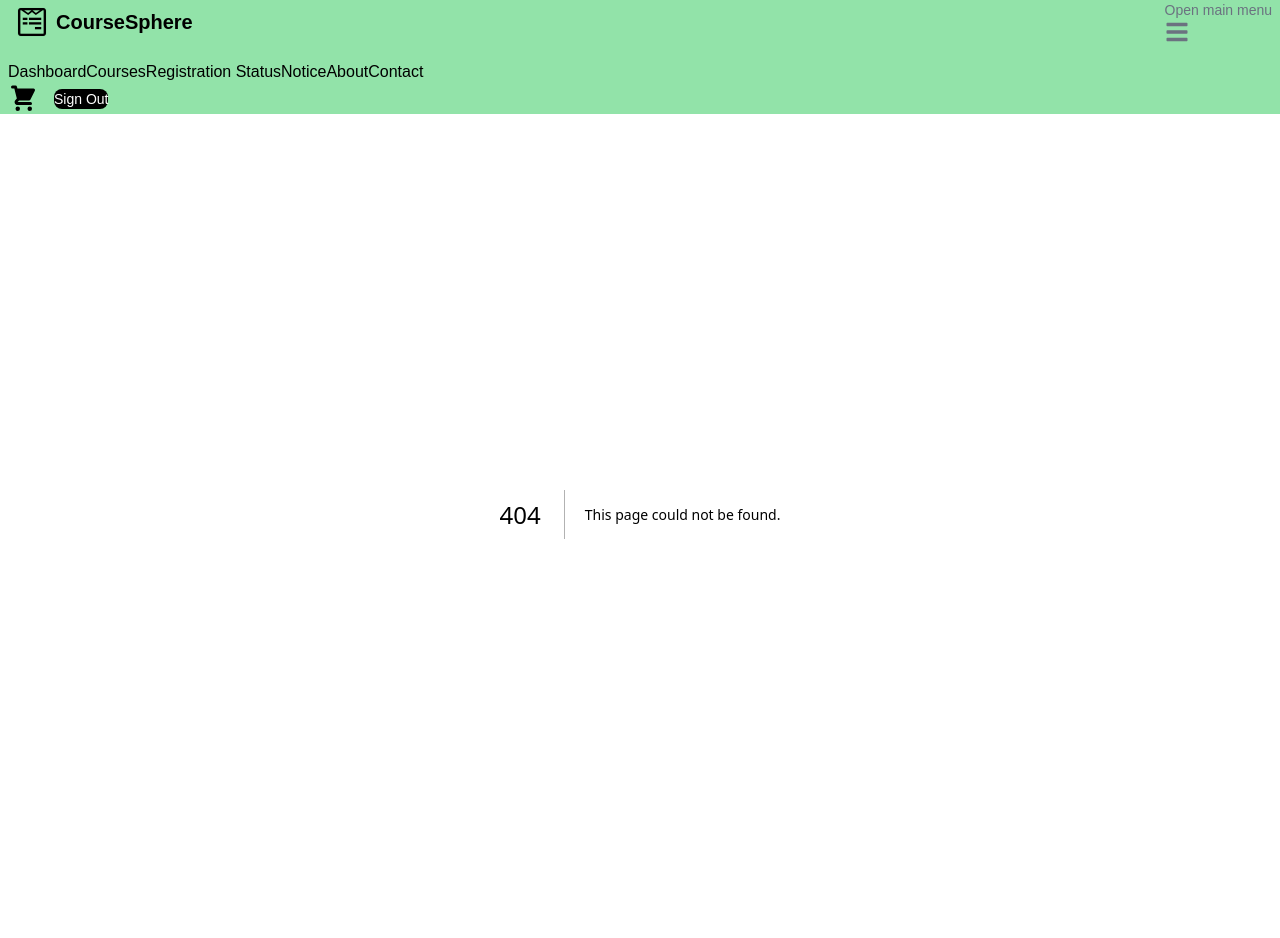
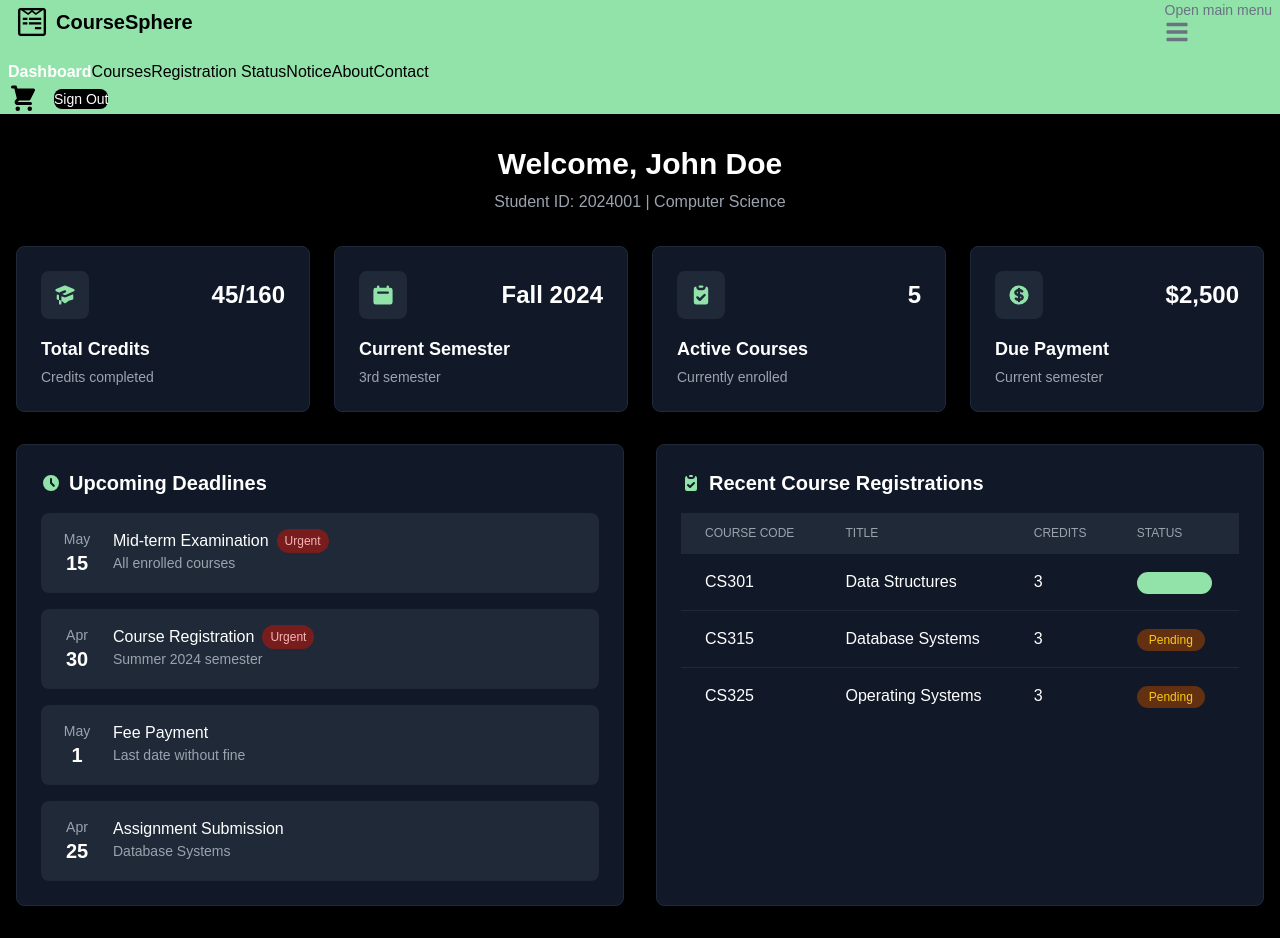
Before and after one commit to tajwone17/CourseSphere, a Next.js app: page /student-dashboard in a window 1280 px wide. Before the commit this address had no page. Before the commit the page ends 914 px from the top, so only its background shows below. Built offline with nearby package versions, Linux system fonts and the light colour scheme.

Commit message:
Fix token retrieval and update Dashboard link in Navbar; add Student Dashboard component with stats, deadlines, and recent registrations

```diff
--- /dev/null
+++ b/app/(pages)/student-dashboard/page.tsx
@@ -0,0 +1,219 @@
+import React from "react";
+import {
+  HiAcademicCap,
+  HiClipboardCheck,
+  HiClock,
+  HiCurrencyDollar,
+  HiCalendar,
+} from "react-icons/hi";
+
+export default function StudentDashboard() {
+  // Sample data - in a real app, this would come from an API or state management
+  const stats = [
+    {
+      title: "Total Credits",
+      value: "45/160",
+      icon: HiAcademicCap,
+      description: "Credits completed",
+    },
+    {
+      title: "Current Semester",
+      value: "Fall 2024",
+      icon: HiCalendar,
+      description: "3rd semester",
+    },
+    {
+      title: "Active Courses",
+      value: "5",
+      icon: HiClipboardCheck,
+      description: "Currently enrolled",
+    },
+    {
+      title: "Due Payment",
+      value: "$2,500",
+      icon: HiCurrencyDollar,
+      description: "Current semester",
+    },
+  ];
+
+  const deadlines = [
+    {
+      title: "Mid-term Examination",
+      date: "May 15, 2024",
+      description: "All enrolled courses",
+      urgent: true,
+    },
+    {
+      title: "Course Registration",
+      date: "April 30, 2024",
+      description: "Summer 2024 semester",
+      urgent: true,
+    },
+    {
+      title: "Fee Payment",
+      date: "May 1, 2024",
+      description: "Last date without fine",
+      urgent: false,
+    },
+    {
+      title: "Assignment Submission",
+      date: "April 25, 2024",
+      description: "Database Systems",
+      urgent: false,
+    },
+  ];
+
+  const recentRegistrations = [
+    {
+      courseCode: "CS301",
+      title: "Data Structures",
+      credits: 3,
+      status: "Approved",
+    },
+    {
+      courseCode: "CS315",
+      title: "Database Systems",
+      credits: 3,
+      status: "Pending",
+    },
+    {
+      courseCode: "CS325",
+      title: "Operating Systems",
+      credits: 3,
+      status: "Pending",
+    },
+  ];
+
+  return (
+    <div className="mx-auto max-w-7xl space-y-8 px-4 py-8">
+      {/* Welcome Section */}
+      <div className="mb-8 text-center">
+        <h1 className="mb-2 text-3xl font-bold">Welcome, John Doe</h1>
+        <p className="text-gray-400">Student ID: 2024001 | Computer Science</p>
+      </div>
+
+      {/* Stats Grid */}
+      <div className="grid grid-cols-1 gap-6 md:grid-cols-2 lg:grid-cols-4">
+        {stats.map((stat, index) => {
+          const Icon = stat.icon;
+          return (
+            <div
+              key={index}
+              className="rounded-lg border border-gray-800 bg-gray-900 p-6 shadow-xl"
+            >
+              <div className="mb-4 flex items-center justify-between">
+                <div className="rounded-lg bg-gray-800 p-3">
+                  <Icon className="h-6 w-6 text-[#92e3a9]" />
+                </div>
+                <span className="text-2xl font-bold text-white">
+                  {stat.value}
+                </span>
+              </div>
+              <h3 className="mb-1 text-lg font-semibold text-white">
+                {stat.title}
+              </h3>
+              <p className="text-sm text-gray-400">{stat.description}</p>
+            </div>
+          );
+        })}
+      </div>
+
+      {/* Two Column Layout for Deadlines and Recent Registrations */}
+      <div className="grid grid-cols-1 gap-8 lg:grid-cols-2">
+        {/* Upcoming Deadlines */}
+        <div className="rounded-lg border border-gray-800 bg-gray-900 p-6 shadow-xl">
+          <h2 className="mb-4 flex items-center gap-2 text-xl font-semibold">
+            <HiClock className="text-[#92e3a9]" />
+            <span className="text-white">Upcoming Deadlines</span>
+          </h2>
+          <div className="space-y-4">
+            {deadlines.map((deadline, index) => (
+              <div
+                key={index}
+                className="flex items-start gap-4 rounded-lg bg-gray-800 p-4"
+              >
+                <div className="min-w-[40px] text-center">
+                  <div className="text-sm font-medium text-gray-400">
+                    {new Date(deadline.date).toLocaleDateString("en-US", {
+                      month: "short",
+                    })}
+                  </div>
+                  <div className="text-xl font-bold text-white">
+                    {new Date(deadline.date).getDate()}
+                  </div>
+                </div>
+                <div className="flex-1">
+                  <h3 className="flex items-center gap-2 font-medium text-white">
+                    {deadline.title}
+                    {deadline.urgent && (
+                      <span className="rounded-full bg-red-900 px-2 py-1 text-xs text-red-300">
+                        Urgent
+                      </span>
+                    )}
+                  </h3>
+                  <p className="text-sm text-gray-400">
+                    {deadline.description}
+                  </p>
+                </div>
+              </div>
+            ))}
+          </div>
+        </div>
+
+        {/* Recent Course Registrations */}
+        <div className="rounded-lg border border-gray-800 bg-gray-900 p-6 shadow-xl">
+          <h2 className="mb-4 flex items-center gap-2 text-xl font-semibold">
+            <HiClipboardCheck className="text-[#92e3a9]" />
+            <span className="text-white">Recent Course Registrations</span>
+          </h2>
+          <div className="overflow-x-auto">
+            <table className="min-w-full divide-y divide-gray-800">
+              <thead className="bg-gray-800">
+                <tr>
+                  <th className="px-6 py-3 text-left text-xs font-medium text-gray-400 uppercase">
+                    Course Code
+                  </th>
+                  <th className="px-6 py-3 text-left text-xs font-medium text-gray-400 uppercase">
+                    Title
+                  </th>
+                  <th className="px-6 py-3 text-left text-xs font-medium text-gray-400 uppercase">
+                    Credits
+                  </th>
+                  <th className="px-6 py-3 text-left text-xs font-medium text-gray-400 uppercase">
+                    Status
+                  </th>
+                </tr>
+              </thead>
+              <tbody className="divide-y divide-gray-800">
+                {recentRegistrations.map((course, index) => (
+                  <tr key={index} className="bg-gray-900">
+                    <td className="px-6 py-4 whitespace-nowrap text-white">
+                      {course.courseCode}
+                    </td>
+                    <td className="px-6 py-4 whitespace-nowrap text-white">
+                      {course.title}
+                    </td>
+                    <td className="px-6 py-4 whitespace-nowrap text-white">
+                      {course.credits}
+                    </td>
+                    <td className="px-6 py-4 whitespace-nowrap">
+                      <span
+                        className={`rounded-full px-3 py-1 text-xs ${
+                          course.status === "Approved"
+                            ? "bg-opacity-20 bg-[#92e3a9] text-[#92e3a9]"
+                            : "bg-yellow-900 text-yellow-300"
+                        }`}
+                      >
+                        {course.status}
+                      </span>
+                    </td>
+                  </tr>
+                ))}
+              </tbody>
+            </table>
+          </div>
+        </div>
+      </div>
+    </div>
+  );
+}
--- a/app/components/Navbar.tsx
+++ b/app/components/Navbar.tsx
@@ -24,13 +24,13 @@ export function MyNavbar() {
   const [loggedIn, setIsLoggedin] = useState(false);
 
   useEffect(() => {
-    const token =" abcd";
+    const token = " abcd";
     setIsLoggedin(!!token);
   }, []);
 
   const navLinks: navlinks[] = [
     ...(loggedIn
-      ? [{ name: "Dashboard", href: "/" }]
+      ? [{ name: "Dashboard", href: "/student-dashboard" }]
       : [{ name: "Home", href: "/" }]),
     ...(loggedIn
       ? [
```
